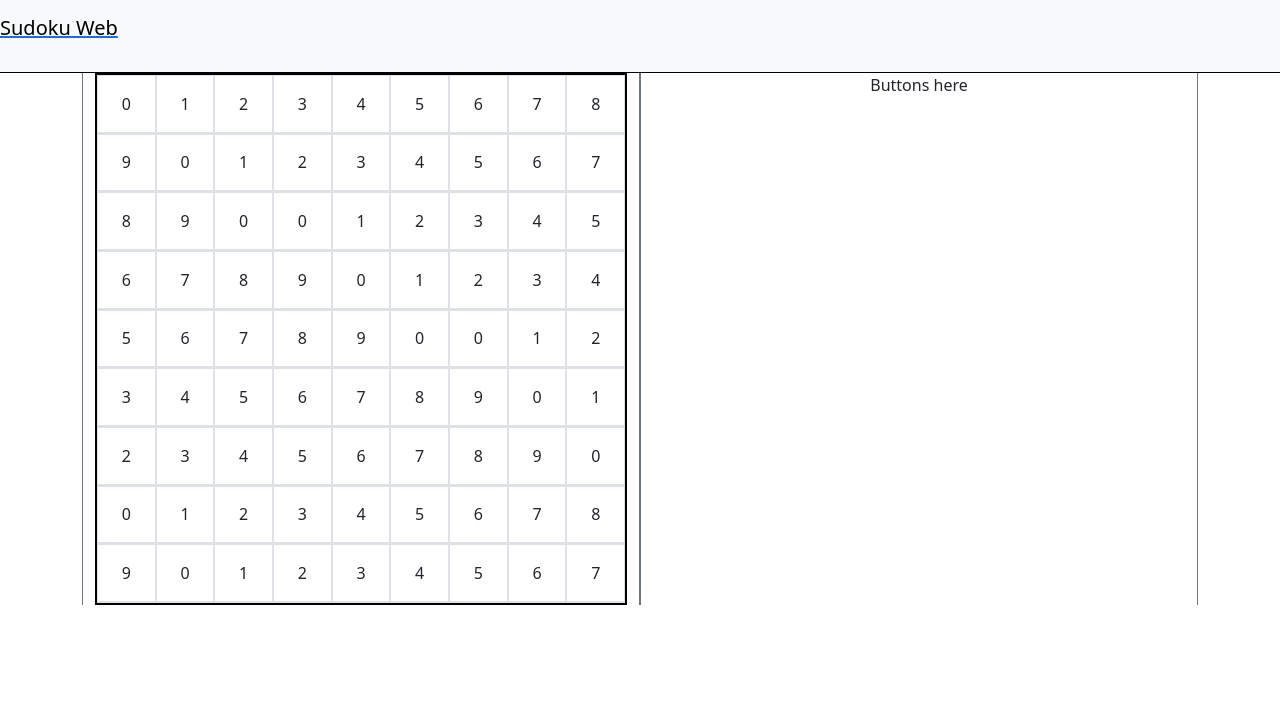
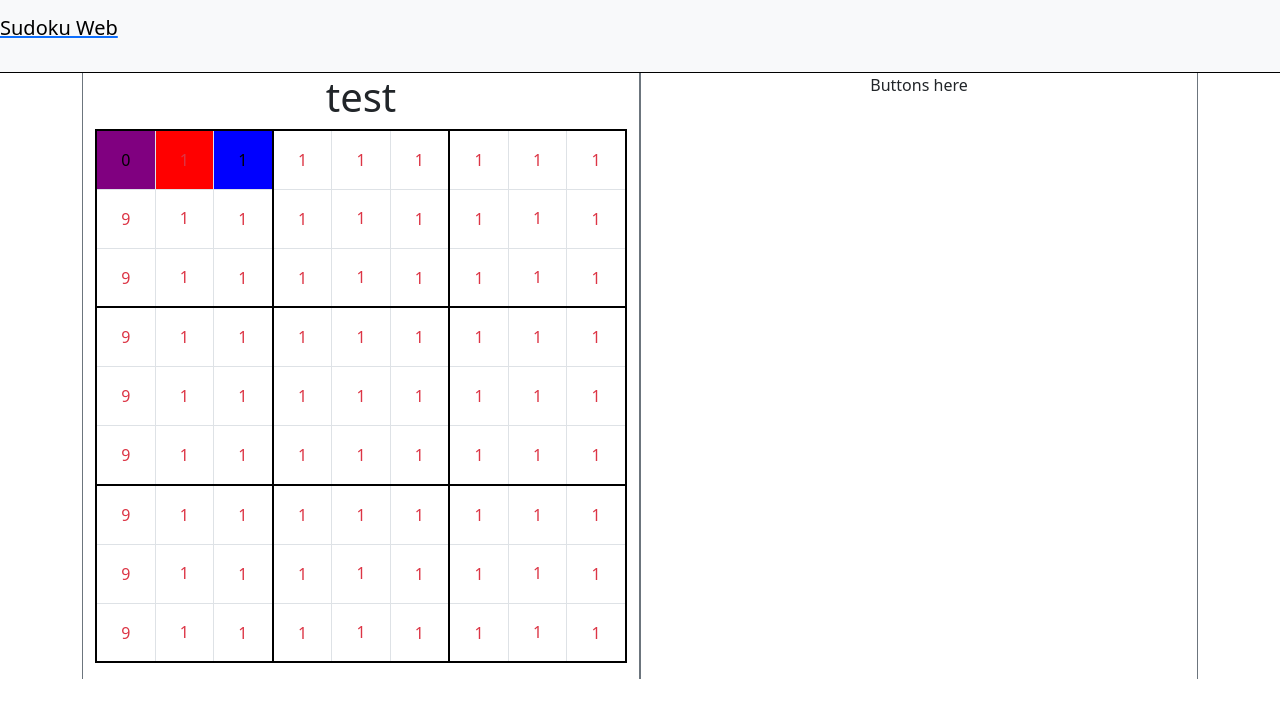
Before and after one commit to Kjaerandsen/SudokuWeb, a Next.js app in the folder sudoku-web/: page / in a window 1280 px wide. Shown: the top 718 px of the page. Built offline with nearby package versions, Linux system fonts and the light colour scheme.

Commit message:
JSON structure update and basic board visualization prototype.

```diff
--- a/sudoku-web/src/app/SudokuBoard.js
+++ b/sudoku-web/src/app/SudokuBoard.js
@@ -1,27 +1,110 @@
+'use client'
+import { useState } from 'react';
+
 export default function SudokuBoard() {
-    const data = [0,1,2,3,4,5,6,7,8,
-                  9,0,1,2,3,4,5,6,7,
-                  8,9,0,0,1,2,3,4,5,
-                  6,7,8,9,0,1,2,3,4,
-                  5,6,7,8,9,0,0,1,2,
-                  3,4,5,6,7,8,9,0,1,
-                  2,3,4,5,6,7,8,9,0,
-                  0,1,2,3,4,5,6,7,8,
-                  9,0,1,2,3,4,5,6,7]
+    const [SelectedId, SetSelectedId] = useState(0);
+
+    /*
+        const styles = {
+            backgroundColor: "purple",
+            text-color: "red"
+        }
+        or
+
+    */
+
+    const [data, setData] = useState([
+        {"val":0,"isSelected":true,"isValid":true}, {"val":1,"isMarked":true,"isValid":false}, {"val":1,"isMarked":true,"isValid":true}, {"val":1}, {"val":1}, {"val":1}, {"val":1}, {"val":1}, {"val":1},
+        {"val":9}, {"val":1}, {"val":1}, {"val":1}, {"val":1}, {"val":1}, {"val":1}, {"val":1}, {"val":1},
+        {"val":9}, {"val":1}, {"val":1}, {"val":1}, {"val":1}, {"val":1}, {"val":1}, {"val":1}, {"val":1},
+        {"val":9}, {"val":1}, {"val":1}, {"val":1}, {"val":1}, {"val":1}, {"val":1}, {"val":1}, {"val":1},
+        {"val":9}, {"val":1}, {"val":1}, {"val":1}, {"val":1}, {"val":1}, {"val":1}, {"val":1}, {"val":1},
+        {"val":9}, {"val":1}, {"val":1}, {"val":1}, {"val":1}, {"val":1}, {"val":1}, {"val":1}, {"val":1},
+        {"val":9}, {"val":1}, {"val":1}, {"val":1}, {"val":1}, {"val":1}, {"val":1}, {"val":1}, {"val":1},
+        {"val":9}, {"val":1}, {"val":1}, {"val":1}, {"val":1}, {"val":1}, {"val":1}, {"val":1}, {"val":1},
+        {"val":9}, {"val":1}, {"val":1}, {"val":1}, {"val":1}, {"val":1}, {"val":1}, {"val":1}, {"val":1}])
+
+    /*
+        id, is automatic, not important
+        value is important
+        isSelected is important
+        Need to be able to mark all interacting tiles, both in the case of them as impacting (blue?)
+        and in the case of invalid marking (red?)
+        The invalid tile should have another text color or border to show which value is incorrectly marked
+    */
+
+        /*
+            {"val":0,"isFilled":true,isSelected:true,"isValid":false,isMarked:"true"}
+
+        */
+
+
+    function OnItemClick(i){
+        //alert(i)
+        console.log(i)
+        document.getElementById(SelectedId).classList.remove("selected")
+        console.log("removed ", SelectedId )
+        console.log(document.getElementById(SelectedId))
+        document.getElementById(i).classList.add("selected")
+        console.log(document.getElementById(i))
+        console.log("Should have been selected now")
+        SetSelectedId(i)
+        //console.log("New id: ", SelectedId)
+    }
+
+    function SudokuRow(props) {
+        //console.log(props)
+        //<th scope="row">A</th>
+        //"d-flex align-items-center justify-content-center"
+        return (
+            <tr>
+                {props.items.map((data, x) => (
+                    <td className="align-items-center justify-content-center border" style={data.isSelected ? {backgroundColor: 'purple'} :
+                    data.isMarked && data.isValid ? {backgroundColor: 'blue'} : data.isMarked && !data.isValid ? {backgroundColor: 'red'} : {}}
+                    id={x + props.indexStart} key={x} onClick={() => OnItemClick(x + props.indexStart)}>
+
+                        <div style={{aspectRatio:1/1}} className={data.isValid ? "d-flex align-items-center justify-content-center" : "text-danger d-flex align-items-center justify-content-center"}>
+                            {data.val}</div>
+                    </td>
+                ))}
+            </tr>
+        )
+    }
+
     return (
-    <div className="container border border-2 border-black p-0">
-        {sudokuRow(data.slice(0,9))}
-        {sudokuRow(data.slice(9,18))}
-        {sudokuRow(data.slice(18,27))}
-        {sudokuRow(data.slice(27,36))}
-        {sudokuRow(data.slice(36,45))}
-        {sudokuRow(data.slice(45,54))}
-        {sudokuRow(data.slice(54,63))}
-        {sudokuRow(data.slice(63,72))}
-        {sudokuRow(data.slice(72,81))}
-    </div>
+        <>
+        <h1>test</h1>
+        <table className="table table-bordered bg-primary" style={{border:'2px solid black'}}>
+            <tbody>
+                <SudokuRow items={data.slice(0, 9)} indexStart = {0} />
+                <SudokuRow items={data.slice(9, 18)} indexStart = {9} />
+                <SudokuRow items={data.slice(18, 27)} indexStart = {18} />
+                <SudokuRow items={data.slice(27, 36)} indexStart = {27} />
+                <SudokuRow items={data.slice(36, 45)} indexStart = {36} />
+                <SudokuRow items={data.slice(45, 54)} indexStart = {45} />
+                <SudokuRow items={data.slice(54, 63)} indexStart = {54} />
+                <SudokuRow items={data.slice(63, 72)} indexStart = {63} />
+                <SudokuRow items={data.slice(72, 81)} indexStart = {72} />
+
+            </tbody>
+        </table>
+
+        </>
     )
 }
+
+
+
+/*
+{sudokuRow(data.slice(9, 18))}
+                {sudokuRow(data.slice(18, 27))}
+                {sudokuRow(data.slice(27, 36))}
+                {sudokuRow(data.slice(36, 45))}
+                {sudokuRow(data.slice(45, 54))}
+                {sudokuRow(data.slice(54, 63))}
+                {sudokuRow(data.slice(63, 72))}
+                {sudokuRow(data.slice(72, 81))}
+*/
 
 /*
 {data.map((data, x) => (
@@ -29,16 +112,7 @@ export default function SudokuBoard() {
             sudokuRow(data=x)
         ))}
 */
-function sudokuRow(props){
-    //console.log(props)
-    return (
-        <div className="row container border-bottom p-0 m-auto" style={{aspectRatio: 9/1}}>
-            {props.map((data, x) => (
-                <div className="col d-flex align-items-center justify-content-center border" key={x}>{data}</div>
-            ))}
-        </div>
-    )
-}
+
 
 /*
 function sudokuTile(props){
--- a/sudoku-web/src/app/globals.css
+++ b/sudoku-web/src/app/globals.css
@@ -1,107 +1,11 @@
-:root {
-  --max-width: 1100px;
-  --border-radius: 12px;
-  --font-mono: ui-monospace, Menlo, Monaco, 'Cascadia Mono', 'Segoe UI Mono',
-    'Roboto Mono', 'Oxygen Mono', 'Ubuntu Monospace', 'Source Code Pro',
-    'Fira Mono', 'Droid Sans Mono', 'Courier New', monospace;
-
-  --foreground-rgb: 0, 0, 0;
-  --background-start-rgb: 214, 219, 220;
-  --background-end-rgb: 255, 255, 255;
-
-  --primary-glow: conic-gradient(
-    from 180deg at 50% 50%,
-    #16abff33 0deg,
-    #0885ff33 55deg,
-    #54d6ff33 120deg,
-    #0071ff33 160deg,
-    transparent 360deg
-  );
-  --secondary-glow: radial-gradient(
-    rgba(255, 255, 255, 1),
-    rgba(255, 255, 255, 0)
-  );
-
-  --tile-start-rgb: 239, 245, 249;
-  --tile-end-rgb: 228, 232, 233;
-  --tile-border: conic-gradient(
-    #00000080,
-    #00000040,
-    #00000030,
-    #00000020,
-    #00000010,
-    #00000010,
-    #00000080
-  );
-
-  --callout-rgb: 238, 240, 241;
-  --callout-border-rgb: 172, 175, 176;
-  --card-rgb: 180, 185, 188;
-  --card-border-rgb: 131, 134, 135;
+td:nth-of-type(3n) {
+  border-right: 2px solid black !important;
 }
 
-@media (prefers-color-scheme: dark) {
-  :root {
-    --foreground-rgb: 255, 255, 255;
-    --background-start-rgb: 0, 0, 0;
-    --background-end-rgb: 0, 0, 0;
-
-    --primary-glow: radial-gradient(rgba(1, 65, 255, 0.4), rgba(1, 65, 255, 0));
-    --secondary-glow: linear-gradient(
-      to bottom right,
-      rgba(1, 65, 255, 0),
-      rgba(1, 65, 255, 0),
-      rgba(1, 65, 255, 0.3)
-    );
-
-    --tile-start-rgb: 2, 13, 46;
-    --tile-end-rgb: 2, 5, 19;
-    --tile-border: conic-gradient(
-      #ffffff80,
-      #ffffff40,
-      #ffffff30,
-      #ffffff20,
-      #ffffff10,
-      #ffffff10,
-      #ffffff80
-    );
-
-    --callout-rgb: 20, 20, 20;
-    --callout-border-rgb: 108, 108, 108;
-    --card-rgb: 100, 100, 100;
-    --card-border-rgb: 200, 200, 200;
-  }
+tr:nth-of-type(3n) {
+  border-bottom: 2px solid black !important;
 }
 
-* {
-  box-sizing: border-box;
-  padding: 0;
-  margin: 0;
+.selected{
+  background: #cdcefa !important;
 }
-
-html,
-body {
-  max-width: 100vw;
-  overflow-x: hidden;
-}
-
-body {
-  color: rgb(var(--foreground-rgb));
-  background: linear-gradient(
-      to bottom,
-      transparent,
-      rgb(var(--background-end-rgb))
-    )
-    rgb(var(--background-start-rgb));
-}
-
-a {
-  color: inherit;
-  text-decoration: none;
-}
-
-@media (prefers-color-scheme: dark) {
-  html {
-    color-scheme: dark;
-  }
-}
--- a/sudoku-web/src/app/layout.js
+++ b/sudoku-web/src/app/layout.js
@@ -1,5 +1,5 @@
 import 'bootstrap/dist/css/bootstrap.css'
-//import './globals.css'
+import './globals.css'
 //import { Inter } from 'next/font/google'
 import Link from 'next/link'
 //import { useEffect } from 'react'
```
